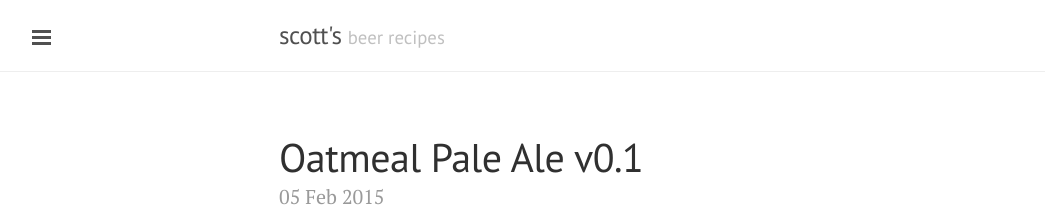
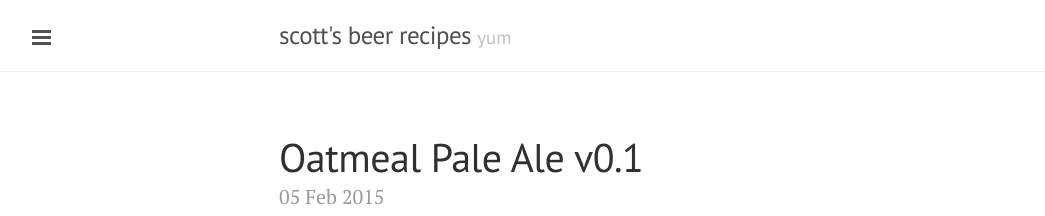
Before and after one commit to sckott/beer_recipes2, a Jekyll site: the page built from index.html, in a window 1280 px wide. Shown: the top 216 px of the page, without its empty margins (1-1046 px from the left). Built offline with Jekyll 4.4.1, drawn with Linux system fonts in a browser that asks for light colours; nearby versions of some CDN libraries; Markdown is read by kramdown in place of the engine named in the settings; the list of posts is cut into pages by our own code.

```diff
--- a/_config.yml
+++ b/_config.yml
@@ -9,8 +9,8 @@ permalink:           pretty
 relative_permalinks: true
 
 # Setup
-title:               scott's
-tagline:             'beer recipes'
+title:               scott's beer recipes
+tagline:             'yum'
 description:         'my beer recipes'
 baseurl:             /beer_recipes2/
 paginate:            3
```
Also changed, not shown: 18 other files.
